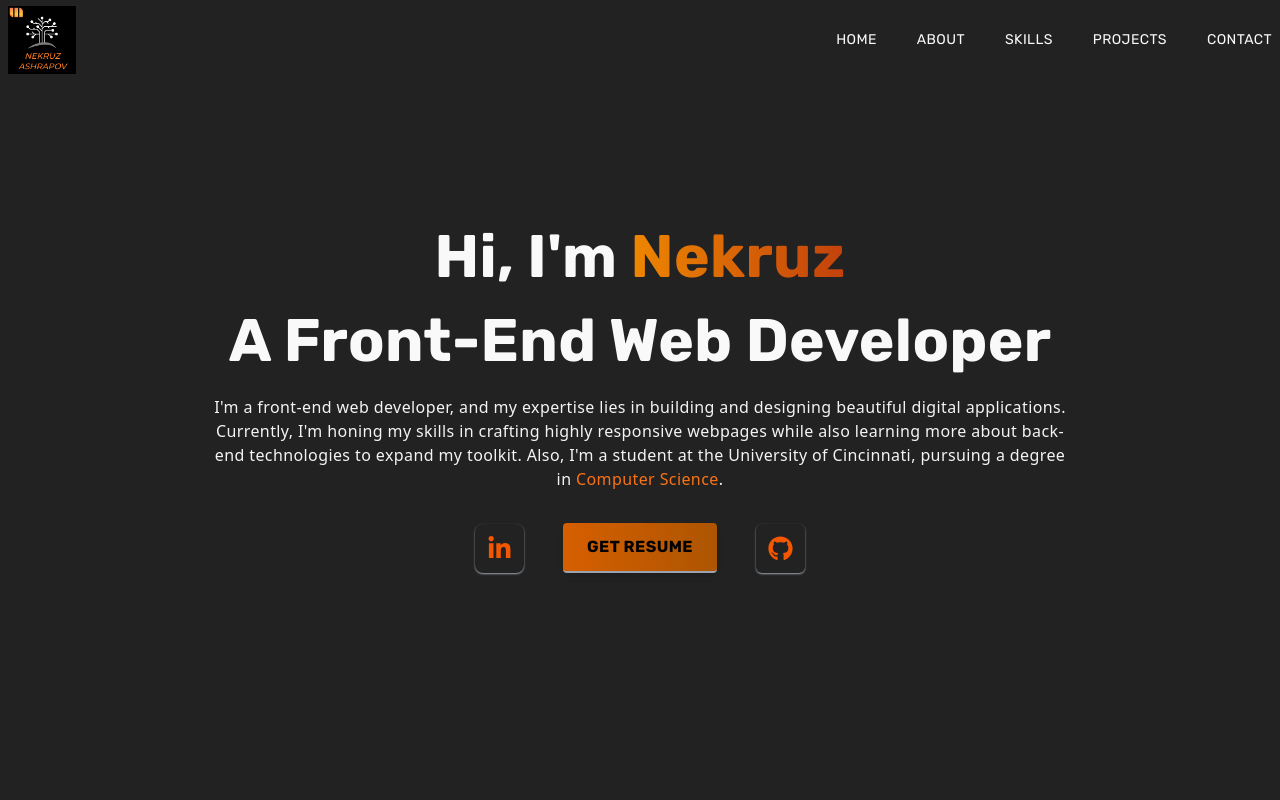
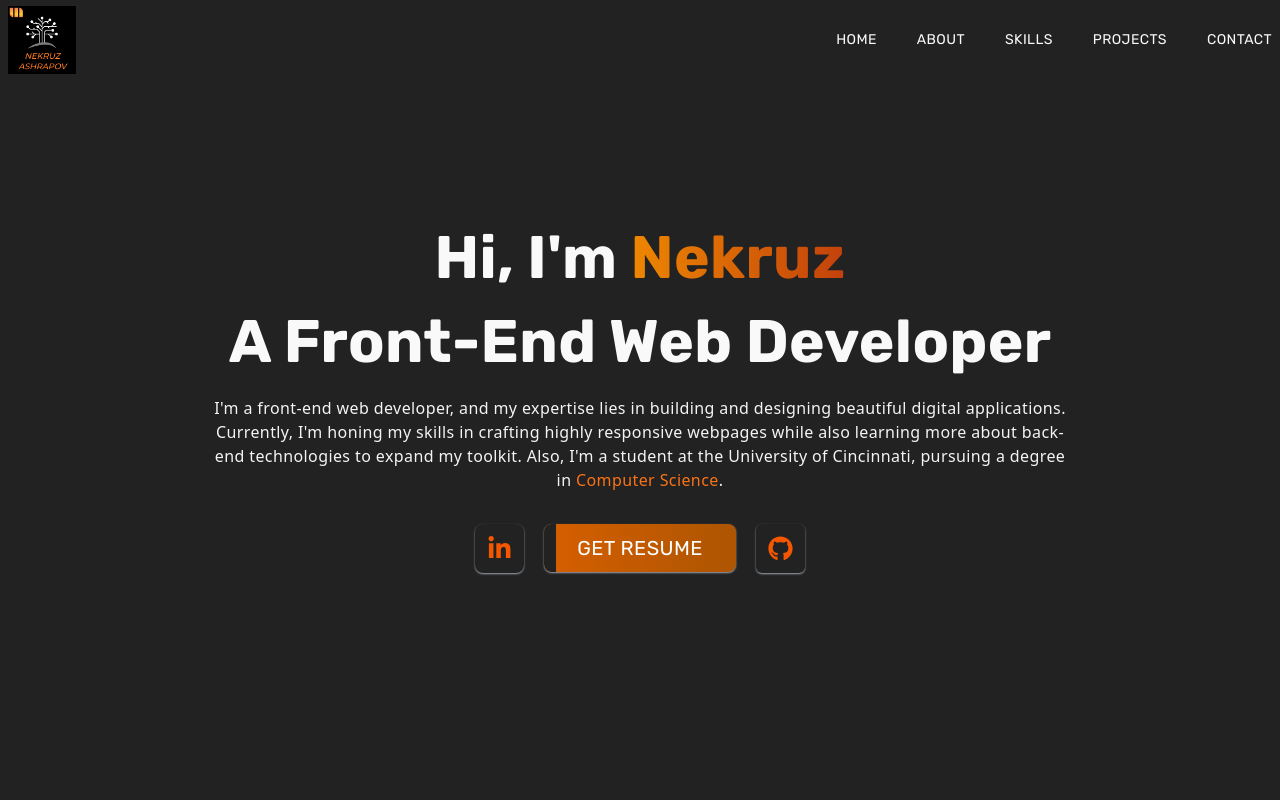
Before and after one commit to NekruzAsh/MyPortfolio, a Next.js app: page / in a window 1280 px wide. Shown: the top 800 px of the page. Built offline with nearby package versions, Linux system fonts and the light colour scheme.

Commit message:
Refactor code for improved performance and readability, update resume button on main.jsx

```diff
--- a/app/components/main.jsx
+++ b/app/components/main.jsx
@@ -34,11 +34,14 @@ const main = () => {
                 <FaLinkedinIn size={25} className="text-[#f55600]" />
               </Link>
             </div>
-            <button className="text-black font-bold rounded border-b-2 border-gray-400 hover:border-black hover:text-white shadow-md py-3 px-6 inline-flex items-center">
-              <Link target="_blank" href="/images/NekruzAshrapovResume.pdf">
+
+              <button className='group relative h-12 w-48 overflow-hidden rounded-lg bg-[#222222] text-gray-200 text-lg shadow-sm shadow-gray-400'>
+                <div className='absolute inset-0 w-3 bg-[#222222] transition-all duration-[250ms] ease-out group-hover:w-full'></div>
+              <Link className='relative text-xl text-white group-hover:text-white' target="_blank" href="/images/NekruzAshrapovResume.pdf">
                 Get Resume
               </Link>
             </button>
+
             <div className="rounded-md shadow-sm shadow-gray-400 p-3 cursor-pointer hover:scale-110 ease-in duration-200">
               <Link
                 target="_blank"
```
